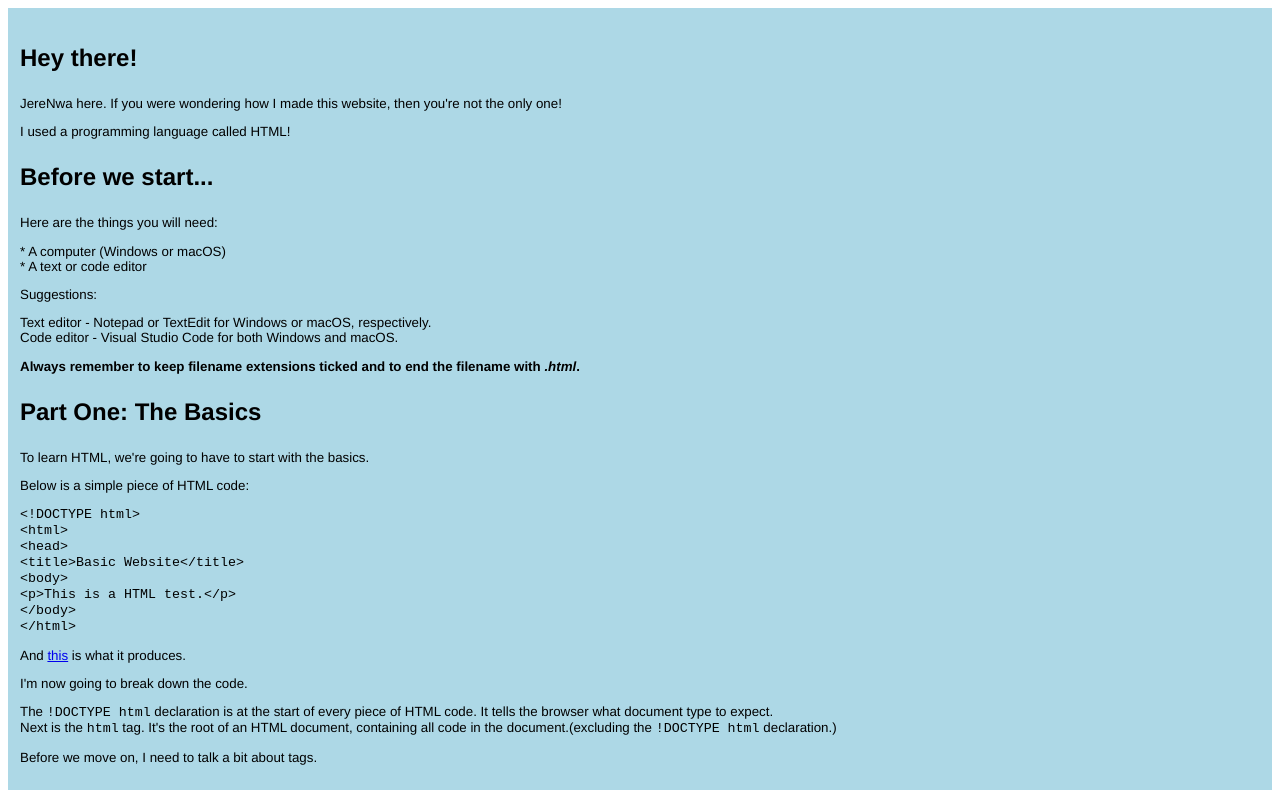
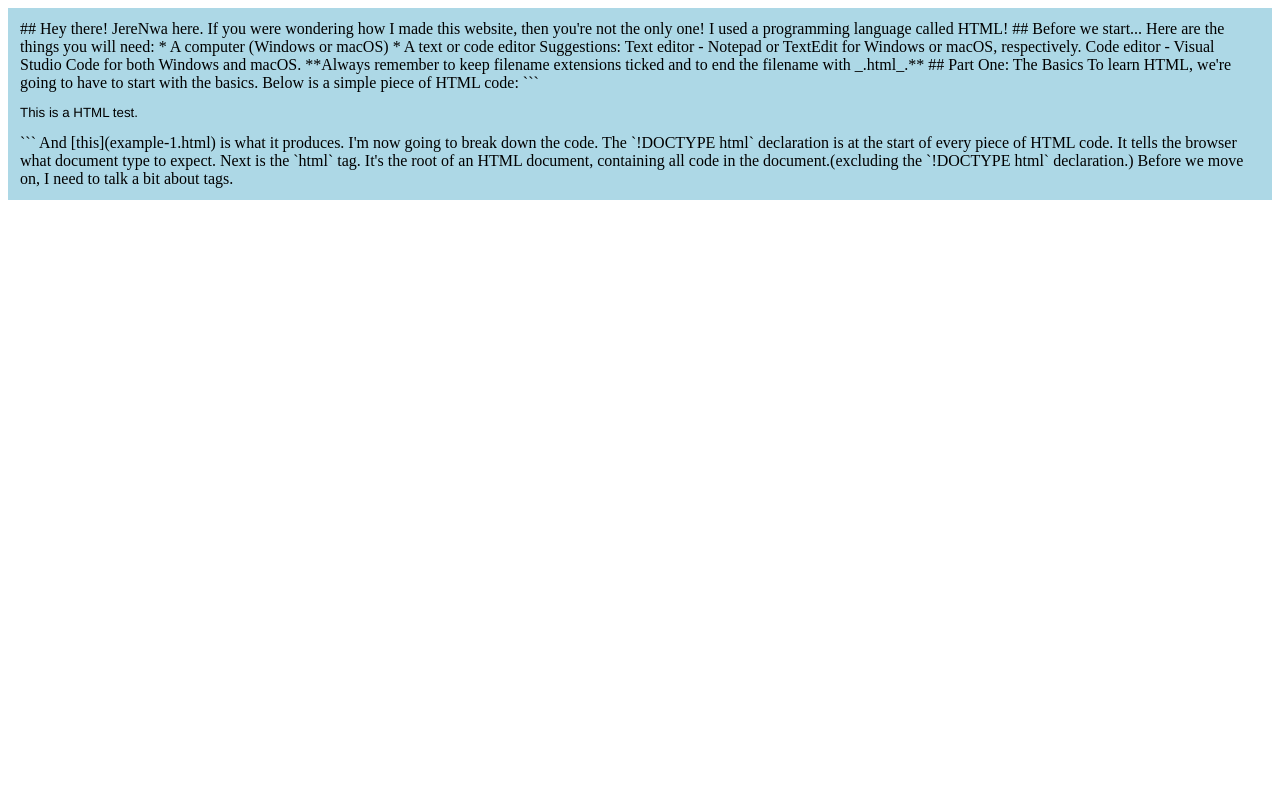
Before and after one commit to JereNwa/learn-to-code-in-html, a plain HTML site: page index.html in a window 1280 px wide. Drawn offline with Linux system fonts and the light colour scheme.

Commit message:
Update index.html

````diff
--- a/index.html
+++ b/index.html
@@ -6,39 +6,51 @@
 </head>
 <body>
 <div class=background>
- <!--Introduction-->
-<p class=title>Hey there!<br/>
-<p>JereNwa here. If you were wondering how I made this website, then you're not the only one!</p>
-<p>I used a programming language called HTML!<p>
+<md>## Hey there!
 
-  <!--Items Needed-->
-  <p class=title>Before we start...</p>
-  <p>Here are the things you will need:</p>
-  <p>* A computer (Windows or macOS)<br/>
-    * A text or code editor</p>
-  <p>Suggestions:</p>
-  <p>Text editor - Notepad or TextEdit for Windows or macOS, respectively.<br/>
-    Code editor - Visual Studio Code for both Windows and macOS.</p>
-  <p><b>Always remember to keep filename extensions ticked and to end the filename with <i>.html</i>.</b></p>
-<p class=title>Part One: The Basics</p>
-<p>To learn HTML, we're going to have to start with the basics.</p>
-<p>Below is a simple piece of HTML code:</p>
+JereNwa here. If you were wondering how I made this website, then you're not the only one!
 
-<!--Basic Website Code-->
-  <p><code>&lt!DOCTYPE html&gt<br/>
-&lthtml&gt<br/>
-&lthead&gt<br/>
-&lttitle&gtBasic Website&lt/title&gt<br/>
-&ltbody&gt<br/>
-  &ltp&gtThis is a HTML test.&lt/p&gt<br/>
-&lt/body&gt<br/>
-  &lt/html&gt<br/>
-</code></p>
-  <p>And <a href="example-1.html">this</a> is what it produces.</p>
- <p>I'm now going to break down the code.</p>
- <p>The <code>!DOCTYPE html</code> declaration is at the start of every piece of HTML code. It tells the browser what document type to expect.<br/>
-  Next is the <code>html</code> tag. It's the root of an HTML document, containing all code in the document.(excluding the <code>!DOCTYPE html</code> declaration.)</p>
- <p>Before we move on, I need to talk a bit about tags.</p>
+I used a programming language called HTML!
+
+## Before we start...
+
+Here are the things you will need:
+
+* A computer (Windows or macOS)
+* A text or code editor
+
+Suggestions:
+
+Text editor - Notepad or TextEdit for Windows or macOS, respectively.
+Code editor - Visual Studio Code for both Windows and macOS.
+
+**Always remember to keep filename extensions ticked and to end the filename with _.html_.**
+
+## Part One: The Basics
+
+To learn HTML, we're going to have to start with the basics.
+
+Below is a simple piece of HTML code:
+
+
+```
+<!DOCTYPE html>
+<html>
+<head>
+<title>Basic Website</title>
+<body>
+<p>This is a HTML test.</p>
+</body>
+</html>
+```
+And [this](example-1.html) is what it produces.
+
+I'm now going to break down the code.
+
+The `!DOCTYPE html` declaration is at the start of every piece of HTML code. It tells the browser what document type to expect.
+Next is the `html` tag. It's the root of an HTML document, containing all code in the document.(excluding the `!DOCTYPE html` declaration.)
+
+Before we move on, I need to talk a bit about tags.</md>
 </body>
   </div>
 </html>
````
